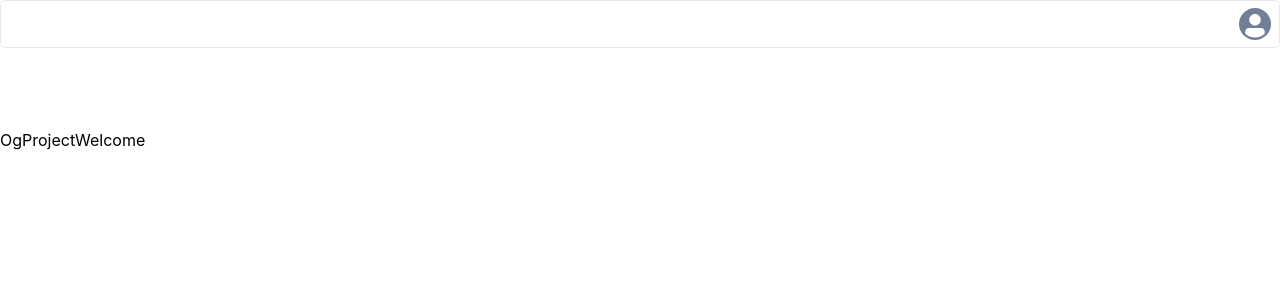
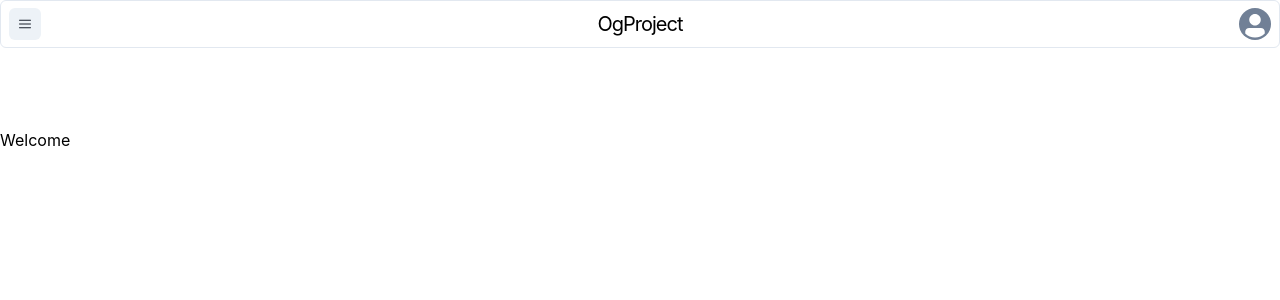
Before and after one commit to garvsl/blurrynoise, a React (Vite) app: page /project/1 in a window 1280 px wide. Shown: the top 300 px of the page. Built offline with nearby package versions, Linux system fonts and the light colour scheme.

Commit message:
header design

```diff
--- a/package.json
+++ b/package.json
@@ -16,6 +16,7 @@
     "framer-motion": "^11.0.6",
     "react": "^18.2.0",
     "react-dom": "^18.2.0",
+    "react-icons": "^5.0.1",
     "react-router-dom": "^6.22.1"
   },
   "devDependencies": {
--- /dev/null
+++ b/src/components/AvatarFace.tsx
@@ -0,0 +1,37 @@
+import {
+  Menu,
+  MenuButton,
+  MenuList,
+  MenuItem,
+  MenuItemOption,
+  MenuGroup,
+  MenuOptionGroup,
+  MenuDivider,
+  Avatar,
+} from "@chakra-ui/react";
+
+export default function AvatarFace() {
+  return (
+    <Menu>
+      <MenuButton
+        borderRadius={"full"}
+        transition="all 0.2s"
+        _hover={{ bg: "blue.500" }}
+        _expanded={{ bg: "blue.400" }}
+        _focus={{ boxShadow: "outline" }}
+      >
+        <Avatar size={"sm"} bg="gray.500" />
+      </MenuButton>
+      <MenuList color={"black"}>
+        <MenuGroup title="Profile">
+          <MenuItem>My Account</MenuItem>
+          <MenuItem>Projects </MenuItem>
+        </MenuGroup>
+        <MenuDivider />
+        <MenuGroup title="Help">
+          <MenuItem>FAQ</MenuItem>
+        </MenuGroup>
+      </MenuList>
+    </Menu>
+  );
+}
--- a/src/components/Header.tsx
+++ b/src/components/Header.tsx
@@ -1,6 +1,15 @@
-import { Spacer, Box, Avatar } from "@chakra-ui/react";
+import {
+  Spacer,
+  Box,
+  Avatar,
+  IconButton,
+  Flex,
+  Heading,
+} from "@chakra-ui/react";
+import { RxHamburgerMenu } from "react-icons/rx";
+import AvatarFace from "./AvatarFace";
 
-export default function Header() {
+export default function Header({ name }: any) {
   return (
     <Box
       bg="white"
@@ -14,27 +23,20 @@ export default function Header() {
       display={"flex"}
       //   justifyContent={"space-between"}
     >
-      {/* <Flex alignItems={"center"}>
+      <IconButton size={"sm"} icon={<RxHamburgerMenu />} aria-label={""} />
+      <Spacer />
+      <Flex alignItems={"center"}>
         <Heading
           fontWeight={"45px"}
           letterSpacing={"-1px"}
           color={"black"}
           fontSize="xl"
         >
-            Blurry
+          {name}
         </Heading>
-          <Heading
-            fontWeight={"thick"}
-            letterSpacing={"-1px"}
-            color={"black"}
-            as={"s"}
-            fontSize="xl"
-          >
-            Noise
-          </Heading>
-        </Flex> */}
+      </Flex>
       <Spacer />
-      <Avatar size={"sm"} bg="gray.500" />
+      <AvatarFace />
     </Box>
   );
 }
--- a/src/routes/Project.tsx
+++ b/src/routes/Project.tsx
@@ -18,12 +18,13 @@ function Project() {
   console.log(project);
   return (
     <>
-      <Header />
       {!loading && project.length > 0 && (
-        <Text color={"black"} marginTop={20}>
-          {project[0]?.name}
-          Welcome
-        </Text>
+        <>
+          <Header name={project[0]?.name} />
+          <Text color={"black"} marginTop={20}>
+            Welcome
+          </Text>
+        </>
       )}
     </>
   );
```
Also changed, not shown: 1 other file (tests, documents, lock files or other folders). Lines whose indentation alone changed are shown as unchanged.
